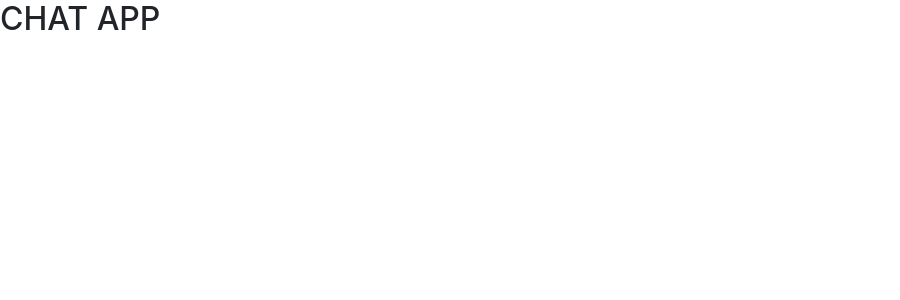
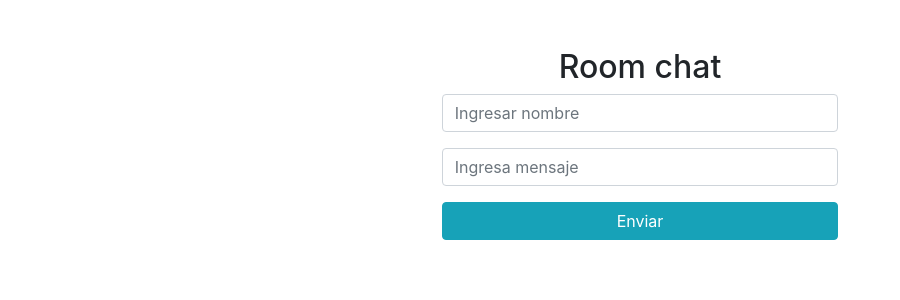
Before and after one commit to juliocabrera820/react-chat-app, a React (Create React App) app in the folder client/: page / in a window 1280 px wide. Shown: the top 300 px of the page, without its empty margins (0-900 px from the left). Built offline with nearby package versions, Linux system fonts and the light colour scheme; no server answers.

Commit message:
feat: renderizar componente Chat

```diff
--- a/client/src/App.js
+++ b/client/src/App.js
@@ -1,9 +1,10 @@
 import React from "react";
+import Chat from "./componentes/chat";
 
 const App = () => {
   return (
-    <div>
-      <h2>CHAT APP</h2>
+    <div className="container col-md-4 my-5">
+      <Chat />
     </div>
   );
 };
```
